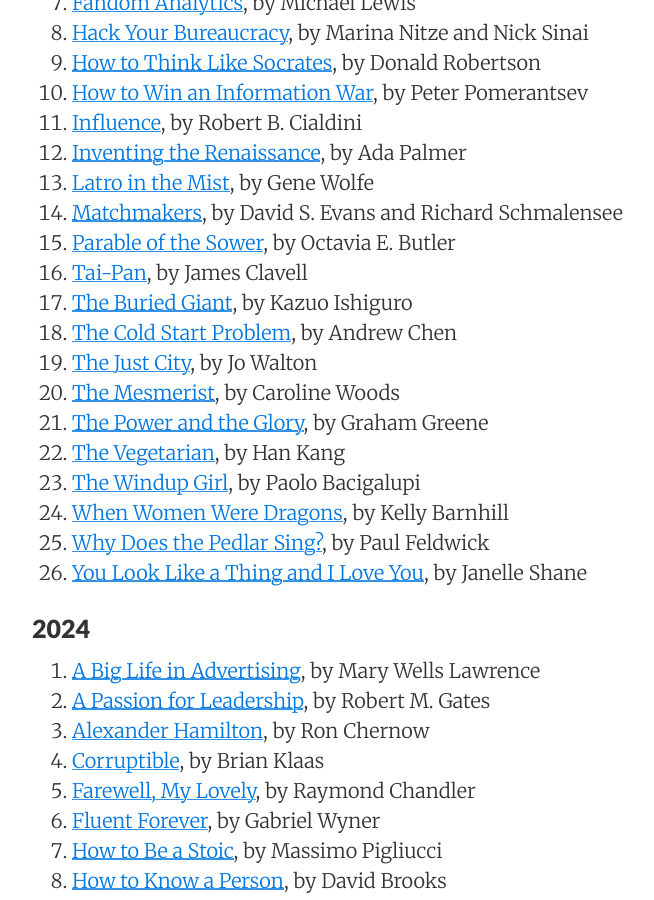
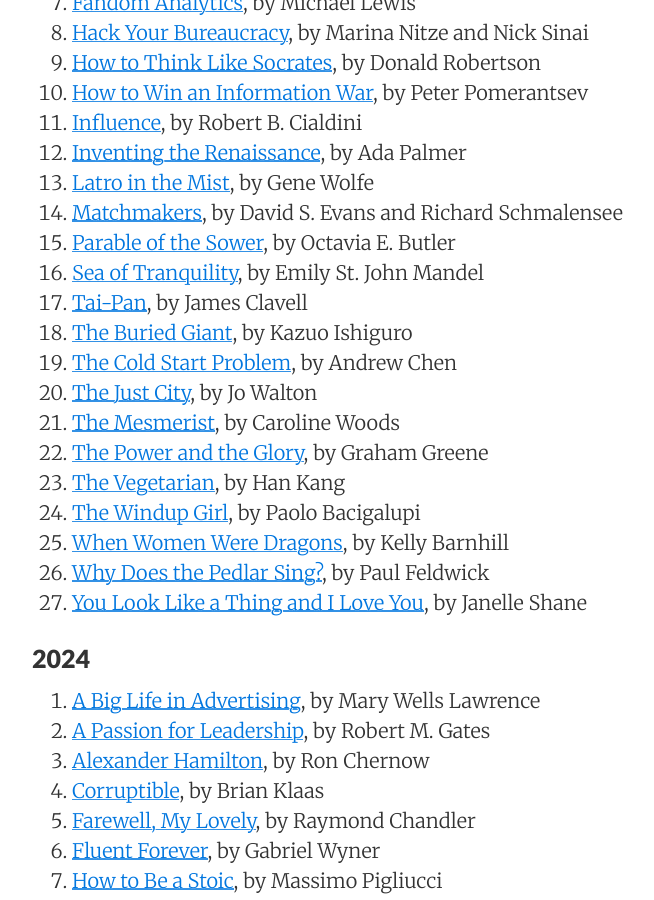
Before and after one commit to sewardlee337/sewardlee337.github.io, a Jekyll site: the page built from readinglist.md, in a window 1280 px wide and 900 px high, scrolled down 740 px. Shown: the whole window, without its empty margins (188-842 px from the left). Built offline with Jekyll 4.4.1, drawn with Linux system fonts in a browser that asks for light colours; nearby versions of some CDN libraries.

Commit message:
update reading list

```diff
--- a/readinglist.md
+++ b/readinglist.md
@@ -33,6 +33,7 @@ _"My alma mater was books, a good library... I could spend the rest of my life r
 1. [Latro in the Mist](https://www.amazon.com/dp/0226837971?ref_=cm_sw_r_ffobk_cp_ud_dp_YJS9GPCW19FBVTR7R94H&bestFormat=true), by Gene Wolfe
 1. [Matchmakers](https://www.amazon.com/Matchmakers-New-Economics-Multisided-Platforms/dp/1633691721), by David S. Evans and Richard Schmalensee
 1. [Parable of the Sower](https://www.amazon.com/Parable-Sower-Earthseed-Octavia-Butler/dp/0446675504), by Octavia E. Butler
+1. [Sea of Tranquility](https://www.amazon.com/dp/B099DRHTLX?ref_=cm_sw_r_ffobk_cp_ud_dp_RAQHCKYKWYAK5E5AJK1K&bestFormat=true), by Emily St. John Mandel
 1. [Tai-Pan](https://www.amazon.com/Tai-Pan-Asian-Saga-James-Clavell/dp/0440184622), by James Clavell
 1. [The Buried Giant](https://www.amazon.com/dp/B00N6PCXME?ref_=cm_sw_r_ffobk_cp_ud_dp_W6N459AX46B1NQ9WBD56&bestFormat=true), by Kazuo Ishiguro
 1. [The Cold Start Problem](https://www.amazon.com/Cold-Start-Problem-Andrew-Chen/dp/0062969749), by Andrew Chen
```
